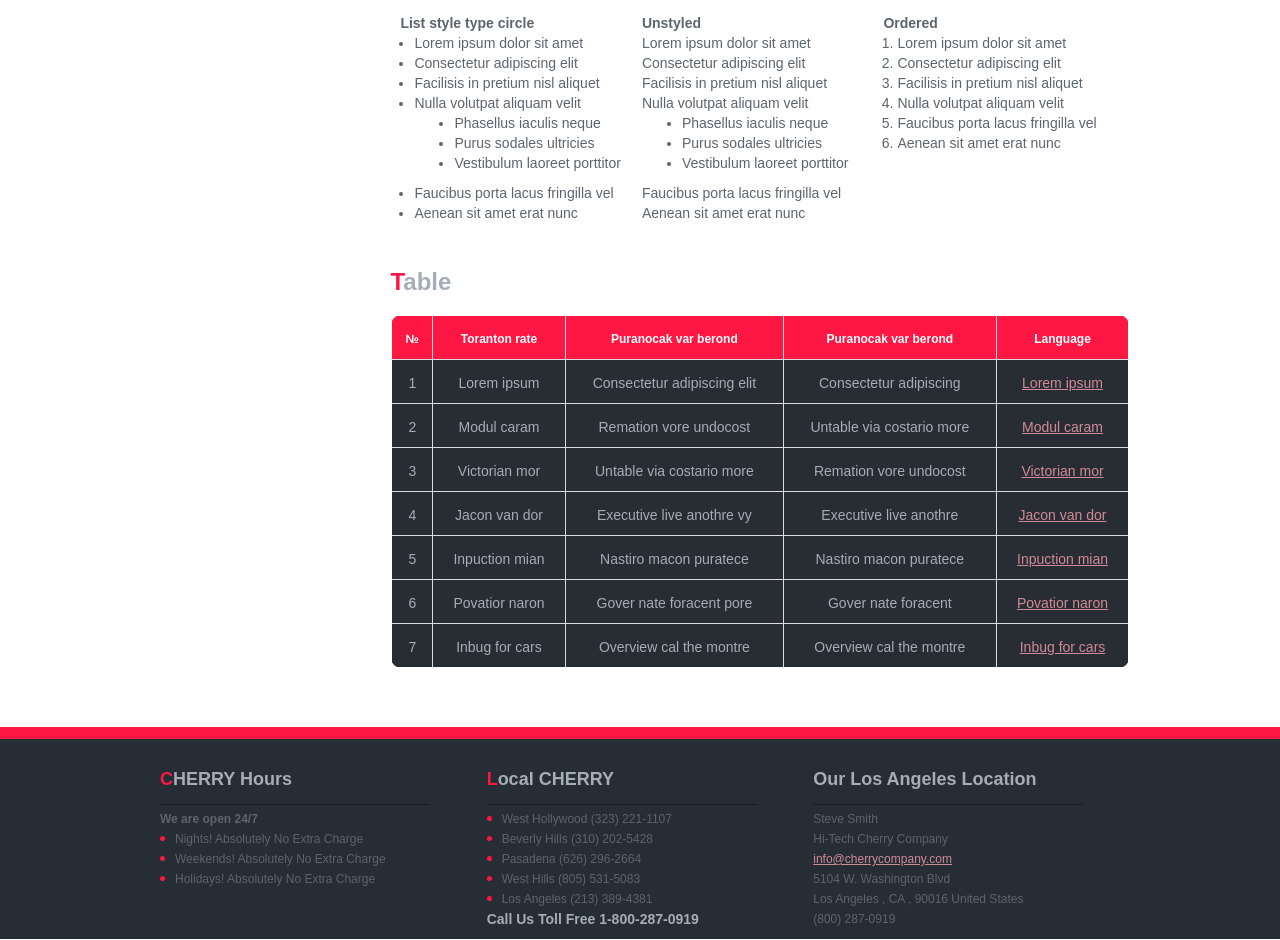
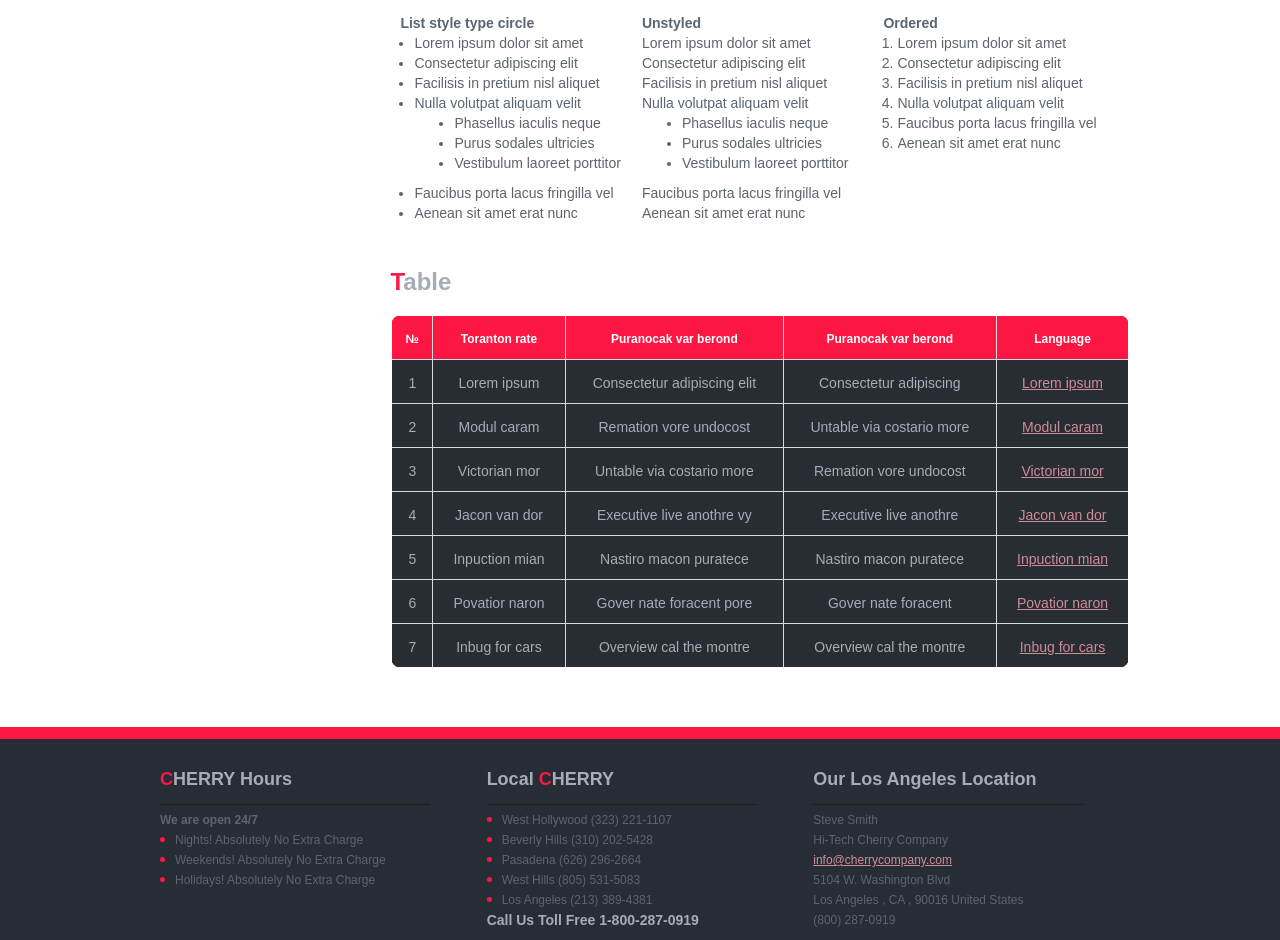
Before and after one commit to sapalenko/cherry, a plain HTML site: page index.html in a window 1280 px wide. Shown: the part 791-1731 px from the top of the page. Drawn offline with Linux system fonts and the light colour scheme.

Commit message:
edit footer

```diff
--- a/css/components/base.css
+++ b/css/components/base.css
@@ -79,7 +79,13 @@ img {
   padding-top: 20px;
   color: #a5adb8;
   font-size: 18px;
+  display: inline-block;
 }
+
+.firts-letter {
+  display: inline-block;
+}
+
 
 .footer-title::after {
   content: '';
--- a/index.html
+++ b/index.html
@@ -241,7 +241,7 @@
           </ul>
         </div>
         <div class="width-1-3">
-            <h2 class="footer-title letter-primary">Local CHERRY</h2>
+            <h2 class="footer-title">Local <div class="firts-letter letter-primary">CHERRY</div> </h2>
             <ul class="footer-list">
               <li class="footer-list-item">West Hollywood (323) 221-1107</li>
               <li class="footer-list-item">Beverly Hills (310) 202-5428</li>
```
